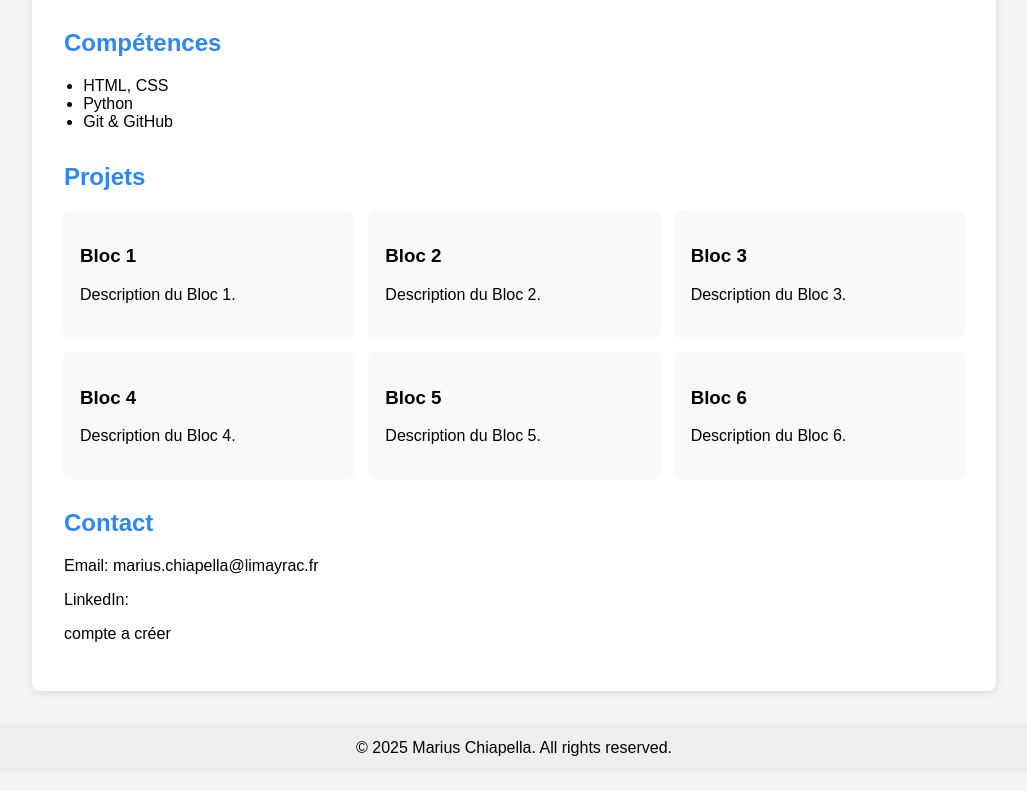
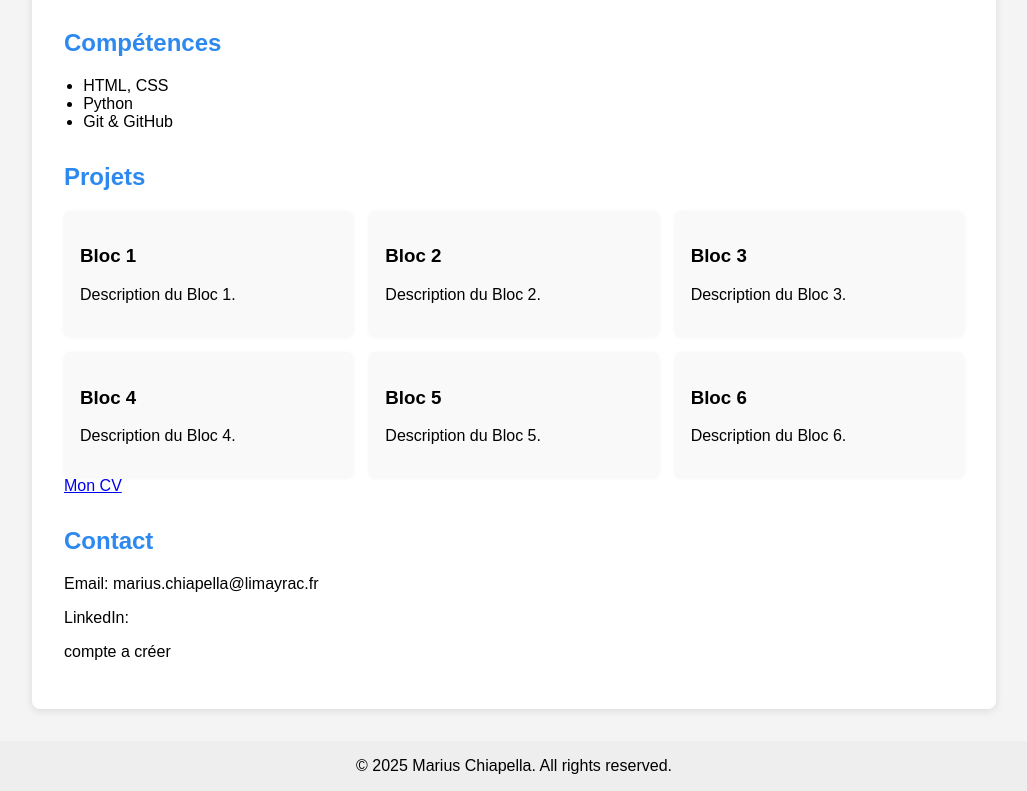
Before and after one commit to Marius-Chiapella/Marius-Chiapella.github.io, a plain HTML site: page index.html in a window 1280 px wide. Shown: the part 617-1408 px from the top of the page, without its empty margins (126-1153 px from the left). Drawn offline with Linux system fonts and the light colour scheme.

Commit message:
Update index.html

```diff
--- a/index.html
+++ b/index.html
@@ -103,6 +103,7 @@
             </div>
         </section>
         <section>
+            <a href="https://marius-chiapella.github.io/Marius%20Chiapella.pdf" target = "_blank"> Mon CV </a>
             <h2>Contact</h2>
             <p>Email: marius.chiapella@limayrac.fr</p>
             <p>LinkedIn: <p>compte a créer</p></p>
```
